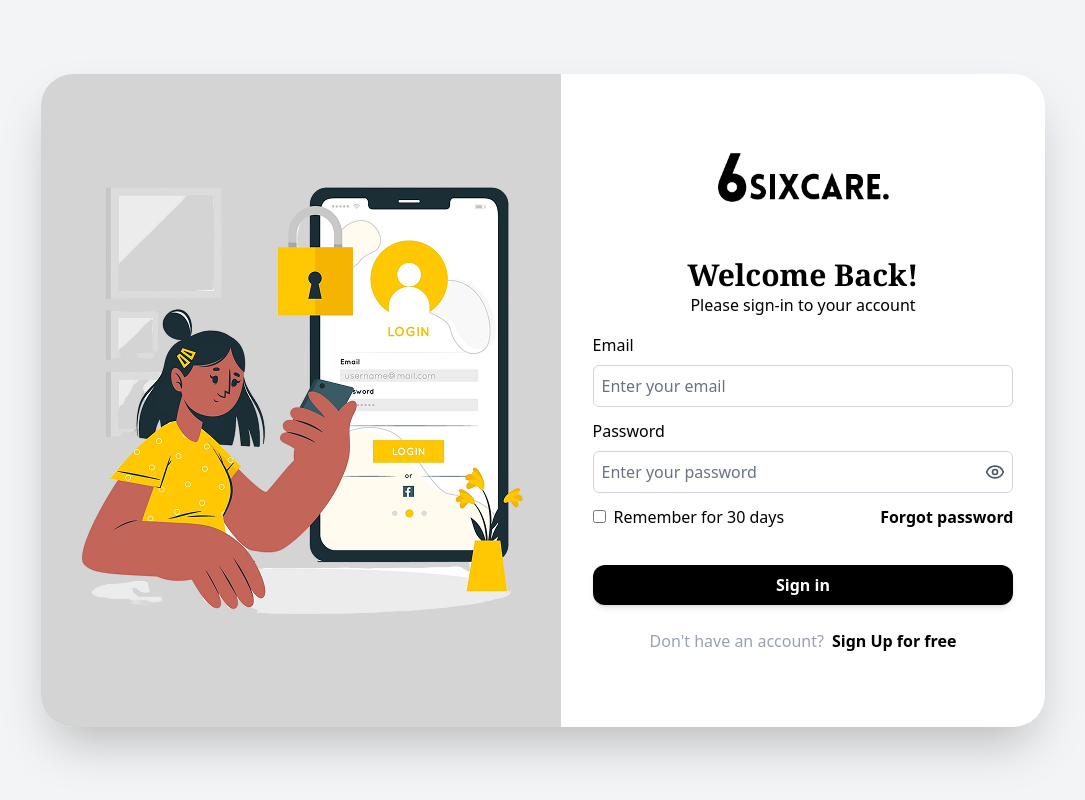
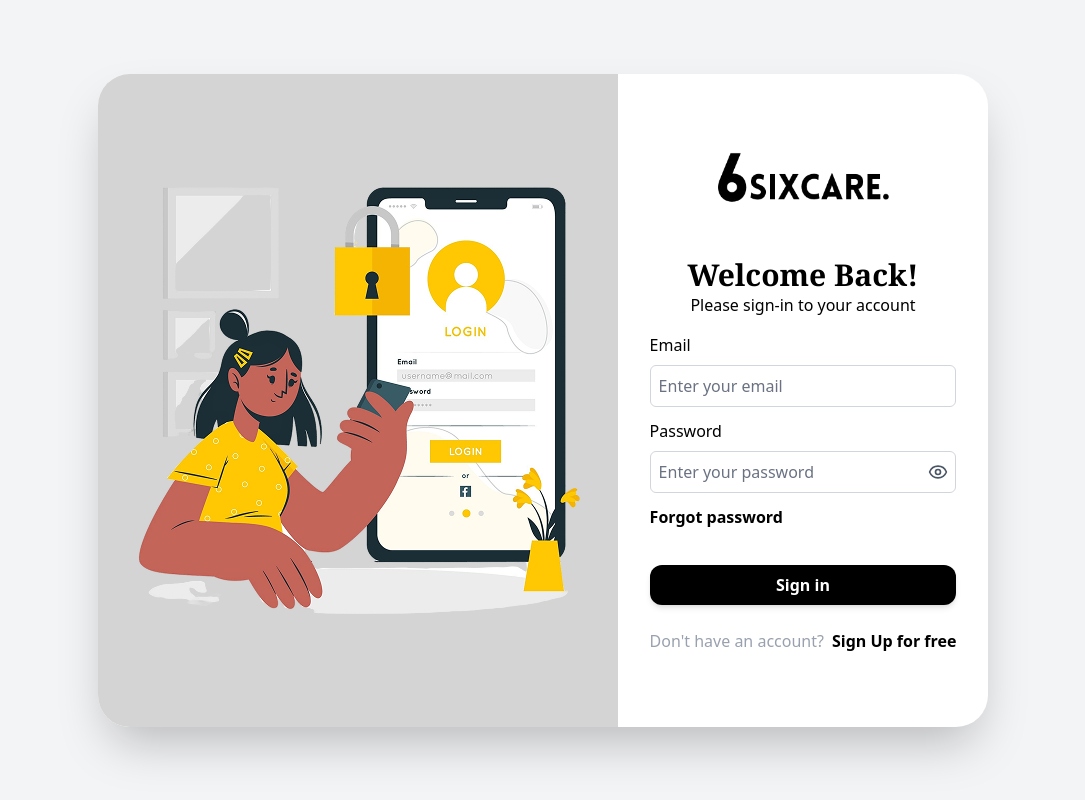
Before and after one commit to SATTAJA/sixcare-ecommerce, a Next.js app: page /sign-in in a window 1280 px wide. Shown: the whole page, without its empty margins (97-1182 px from the left). Built offline with nearby package versions, Linux system fonts and the light colour scheme; no server answers.

Commit message:
fix: add type to item to fix build error

```diff
--- a/components/SignInForm.tsx
+++ b/components/SignInForm.tsx
@@ -94,10 +94,7 @@ export default function SignInForm() {
 
             {/* Opsi 'Remember me' dan 'Forgot password' */}
             <div className="flex justify-between w-full py-4 -mt-5">
-              <div className="mr-24">
-                <input type="checkbox" id="ch" name="ch" className="mr-2" />
-                <span className="text-md">Remember for 30 days</span>
-              </div>
+
               <Link href="/forgot-password" className="font-bold text-md">
                 Forgot password
               </Link>
```
